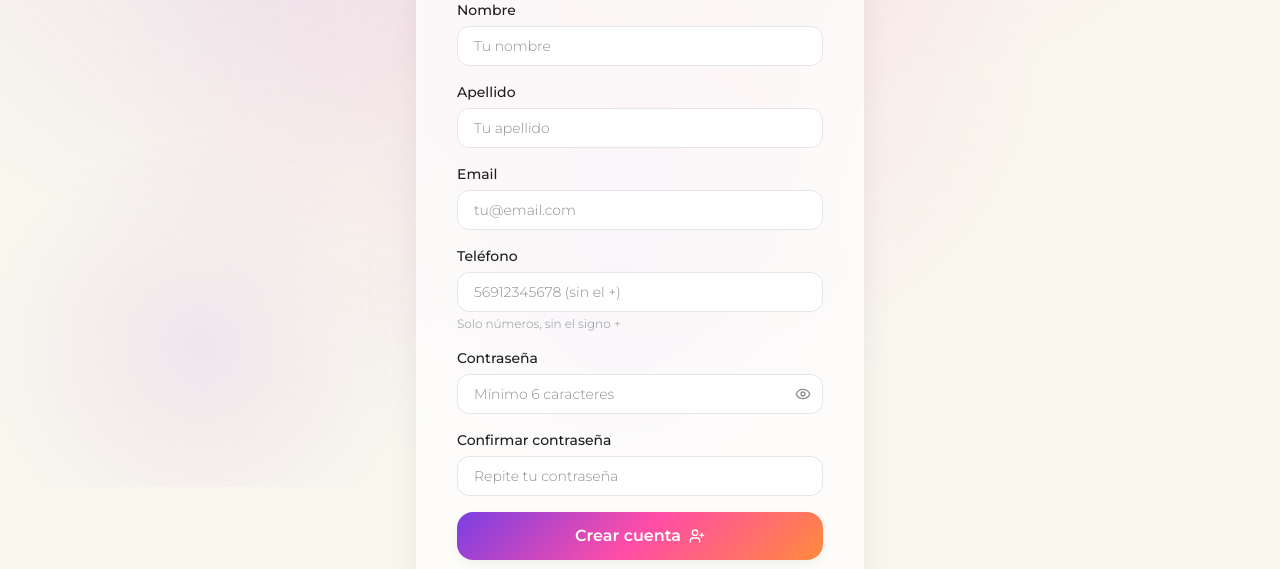
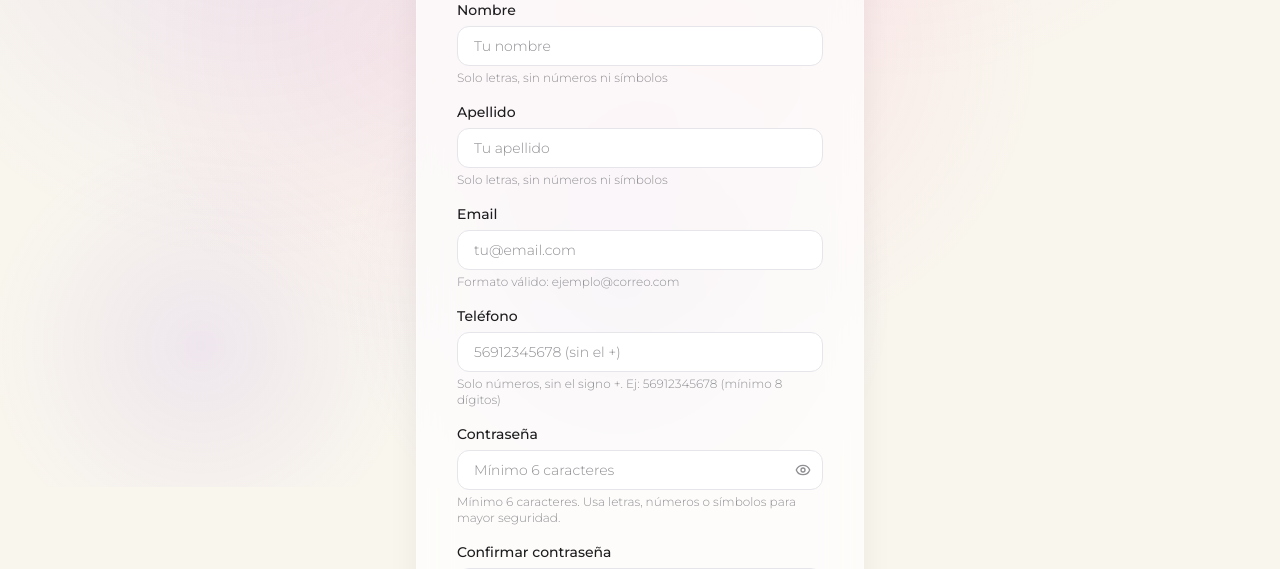
Before and after one commit to DNO8/mono-repo-rifa-lovers, a React (Vite) app in the folder rifa-lovers-frontend/: page /registro in a window 1280 px wide. Shown: the part 313-882 px from the top of the page. Built offline with nearby package versions, Linux system fonts and the light colour scheme; no server answers.

Commit message:
feat: add field hints and client-side phone validation in register form

```diff
--- a/rifa-lovers-frontend/src/features/auth/pages/register.page.tsx
+++ b/rifa-lovers-frontend/src/features/auth/pages/register.page.tsx
@@ -29,6 +29,11 @@ export default function RegisterPage() {
 
     if (password.length < 6) {
       toast.error('La contraseña debe tener al menos 6 caracteres')
+      return
+    }
+
+    if (phone.length < 8) {
+      toast.error('El teléfono debe tener al menos 8 dígitos. Ej: 56912345678')
       return
     }
 
@@ -71,6 +76,7 @@ export default function RegisterPage() {
               placeholder="Tu nombre"
               className="w-full h-10 px-4 rounded-md border border-border bg-white text-text-primary text-sm placeholder:text-text-tertiary focus:outline-none focus:ring-2 focus:ring-primary/30 focus:border-primary transition-colors"
             />
+            <p className="text-xs text-text-tertiary mt-1">Solo letras, sin números ni símbolos</p>
           </div>
 
           <div>
@@ -86,6 +92,7 @@ export default function RegisterPage() {
               placeholder="Tu apellido"
               className="w-full h-10 px-4 rounded-md border border-border bg-white text-text-primary text-sm placeholder:text-text-tertiary focus:outline-none focus:ring-2 focus:ring-primary/30 focus:border-primary transition-colors"
             />
+            <p className="text-xs text-text-tertiary mt-1">Solo letras, sin números ni símbolos</p>
           </div>
 
           <div>
@@ -101,6 +108,7 @@ export default function RegisterPage() {
               placeholder="tu@email.com"
               className="w-full h-10 px-4 rounded-md border border-border bg-white text-text-primary text-sm placeholder:text-text-tertiary focus:outline-none focus:ring-2 focus:ring-primary/30 focus:border-primary transition-colors"
             />
+            <p className="text-xs text-text-tertiary mt-1">Formato válido: ejemplo@correo.com</p>
           </div>
           <div>
             <label htmlFor="register-phone" className="block text-sm font-medium text-text-primary mb-1.5">
@@ -116,7 +124,7 @@ export default function RegisterPage() {
               placeholder="56912345678 (sin el +)"
               className="w-full h-10 px-4 rounded-md border border-border bg-white text-text-primary text-sm placeholder:text-text-tertiary focus:outline-none focus:ring-2 focus:ring-primary/30 focus:border-primary transition-colors"
             />
-            <p className="text-xs text-text-tertiary mt-1">Solo números, sin el signo +</p>
+            <p className="text-xs text-text-tertiary mt-1">Solo números, sin el signo +. Ej: 56912345678 (mínimo 8 dígitos)</p>
           </div>
 
           <div>
@@ -141,6 +149,7 @@ export default function RegisterPage() {
                 {showPassword ? <EyeOff className="size-4" /> : <Eye className="size-4" />}
               </button>
             </div>
+            <p className="text-xs text-text-tertiary mt-1">Mínimo 6 caracteres. Usa letras, números o símbolos para mayor seguridad.</p>
           </div>
 
           <div>
```
